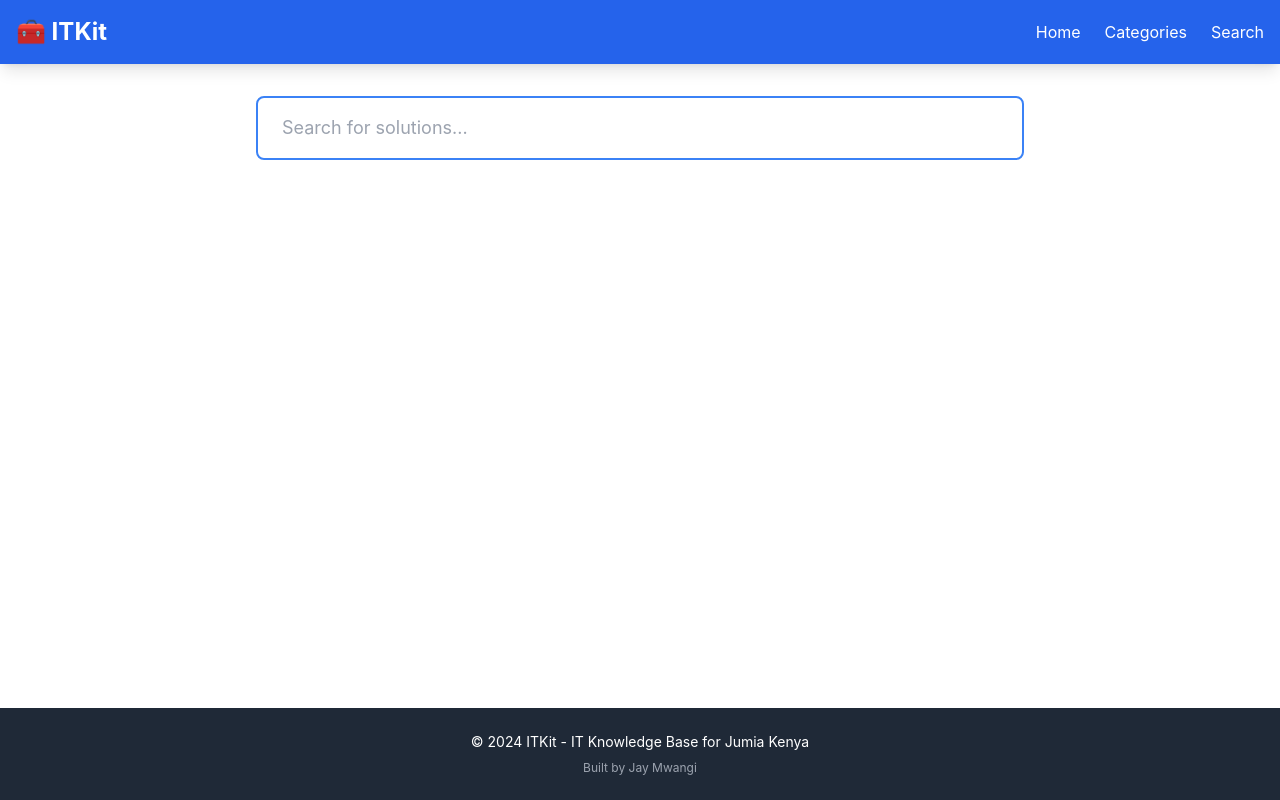
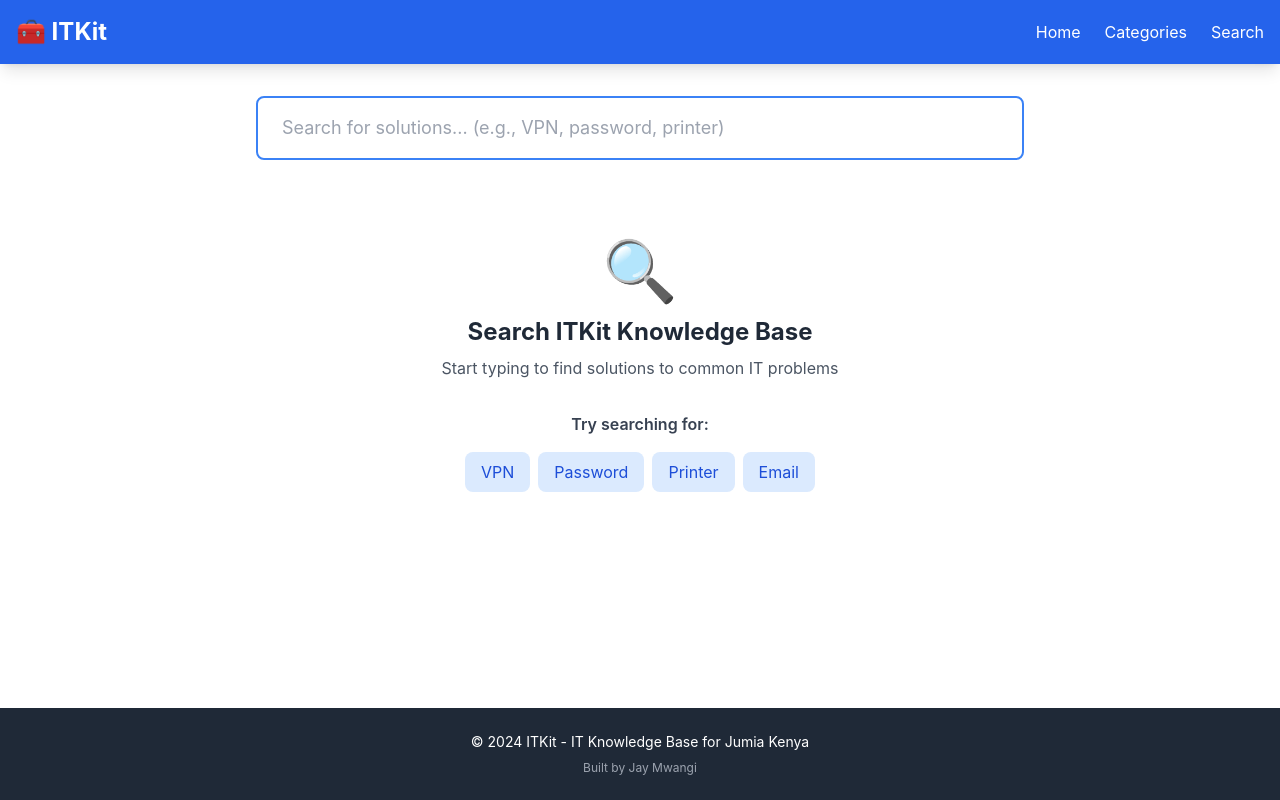
Before and after one commit to JayKadi/itkit, a React app in the folder frontend/: page /search in a window 1280 px wide. Built offline with nearby package versions, Linux system fonts and the light colour scheme; the HTML template or start-up script is replaced by a standard one.

Commit message:
Adds autocomplete search

```diff
--- a/frontend/src/pages/HomePage.tsx
+++ b/frontend/src/pages/HomePage.tsx
@@ -1,5 +1,5 @@
 import { useEffect, useState } from 'react';
-import { Link } from 'react-router-dom';
+import { Link, useNavigate } from 'react-router-dom';
 import { articleService } from '../services/articleService';
 import { categoryService } from '../services/categoryService';
 import type { Article, Category } from '../types';
@@ -9,6 +9,13 @@ const HomePage = () => {
   const [categories, setCategories] = useState<Category[]>([]);
   const [loading, setLoading] = useState(true);
 
+  // Search state
+  const [searchTerm, setSearchTerm] = useState('');
+  const [searchResults, setSearchResults] = useState<Article[]>([]);
+  const [searching, setSearching] = useState(false);
+  const navigate = useNavigate();
+
+  // Fetch initial data
   useEffect(() => {
     const fetchData = async () => {
       try {
@@ -34,6 +41,41 @@ const HomePage = () => {
     fetchData();
   }, []);
 
+  // Live search as user types
+  useEffect(() => {
+    const timer = setTimeout(() => {
+      if (searchTerm.trim().length >= 2) {
+        handleSearch(searchTerm);
+      } else {
+        setSearchResults([]);
+      }
+    }, 300); // 300ms debounce
+
+    return () => clearTimeout(timer);
+  }, [searchTerm]);
+
+  const handleSearch = async (term: string) => {
+    setSearching(true);
+    try {
+      const response = await articleService.search(term);
+
+      if (response.success && response.data.articles) {
+        setSearchResults(response.data.articles);
+      }
+    } catch (error) {
+      console.error('Search failed:', error);
+    } finally {
+      setSearching(false);
+    }
+  };
+
+  const handleSubmit = (e: React.FormEvent) => {
+    e.preventDefault();
+    if (searchTerm.trim()) {
+      navigate(`/search?q=${encodeURIComponent(searchTerm)}`);
+    }
+  };
+
   if (loading) {
     return (
       <div className="flex justify-center items-center h-64">
@@ -41,6 +83,10 @@ const HomePage = () => {
       </div>
     );
   }
+
+  // If user is searching, show search results
+  const displayArticles = searchTerm.trim().length >= 2 ? searchResults : articles;
+  const isSearching = searchTerm.trim().length >= 2;
 
   return (
     <div className="container mx-auto px-4 py-8">
@@ -52,16 +98,48 @@ const HomePage = () => {
         <p className="text-xl text-gray-600 mb-6">
           Your IT knowledge base for quick solutions
         </p>
+
+        {/* Search Bar with Live Results */}
         <div className="max-w-2xl mx-auto">
+          <form onSubmit={handleSubmit}>
+            <div className="relative">
               <input
                 type="text"
-            placeholder="Search for solutions..."
+                value={searchTerm}
+                onChange={(e) => setSearchTerm(e.target.value)}
+                placeholder="Search for solutions... (e.g., VPN, password, printer)"
                 className="w-full px-6 py-4 text-lg border-2 border-gray-300 rounded-lg focus:outline-none focus:border-blue-500"
               />
+
+              {/* Loading spinner or search icon */}
+              {searching ? (
+                <div className="absolute right-4 top-1/2 transform -translate-y-1/2">
+                  <div className="animate-spin rounded-full h-6 w-6 border-b-2 border-blue-600"></div>
+                </div>
+              ) : (
+                <button
+                  type="submit"
+                  className="absolute right-4 top-1/2 transform -translate-y-1/2 text-gray-400 hover:text-blue-600"
+                >
+                  <svg className="w-6 h-6" fill="none" stroke="currentColor" viewBox="0 0 24 24">
+                    <path strokeLinecap="round" strokeLinejoin="round" strokeWidth={2} d="M21 21l-6-6m2-5a7 7 0 11-14 0 7 7 0 0114 0z" />
+                  </svg>
+                </button>
+              )}
+            </div>
+          </form>
+
+          {/* Search hint */}
+          {searchTerm.trim().length > 0 && searchTerm.trim().length < 2 && (
+            <p className="text-sm text-gray-500 mt-2 text-left">
+              Type at least 2 characters to search...
+            </p>
+          )}
         </div>
       </div>
 
       {/* Categories */}
+      {!isSearching && (
         <div className="mb-12">
           <h2 className="text-2xl font-bold text-gray-800 mb-6">Browse by Category</h2>
           <div className="grid grid-cols-2 md:grid-cols-3 lg:grid-cols-6 gap-4">
@@ -77,12 +155,20 @@ const HomePage = () => {
             ))}
           </div>
         </div>
+      )}
 
-      {/* Recent Articles */}
+      {/* Articles - Recent or Search Results */}
       <div>
-        <h2 className="text-2xl font-bold text-gray-800 mb-6">Recent Articles</h2>
+        <h2 className="text-2xl font-bold text-gray-800 mb-6">
+          {isSearching
+            ? `Search Results (${displayArticles.length} found)`
+            : 'Recent Articles'
+          }
+        </h2>
+
+        {displayArticles.length > 0 ? (
           <div className="grid md:grid-cols-2 lg:grid-cols-3 gap-6">
-          {articles.map((article) => (
+            {displayArticles.map((article) => (
               <Link
                 key={article.id}
                 to={`/article/${article.slug}`}
@@ -106,6 +192,35 @@ const HomePage = () => {
               </Link>
             ))}
           </div>
+        ) : isSearching ? (
+          <div className="text-center py-12 bg-white rounded-lg shadow">
+            <div className="text-6xl mb-4">🔍</div>
+            <h3 className="text-2xl font-bold text-gray-800 mb-2">
+              No results found
+            </h3>
+            <p className="text-gray-600 mb-6">
+              Try different keywords or browse categories above
+            </p>
+            <button
+              onClick={() => setSearchTerm('')}
+              className="px-6 py-3 bg-blue-600 text-white rounded-lg hover:bg-blue-700 transition"
+            >
+              Clear Search
+            </button>
+          </div>
+        ) : null}
+
+        {/* View all results link for searches */}
+        {isSearching && displayArticles.length > 0 && (
+          <div className="mt-8 text-center">
+            <Link
+              to={`/search?q=${encodeURIComponent(searchTerm)}`}
+              className="inline-block px-8 py-3 bg-blue-600 text-white rounded-lg hover:bg-blue-700 transition font-medium"
+            >
+              View detailed search results with quick answers →
+            </Link>
+          </div>
+        )}
       </div>
     </div>
   );
--- a/frontend/src/pages/SearchPage.tsx
+++ b/frontend/src/pages/SearchPage.tsx
@@ -1,7 +1,7 @@
 import { useState, useEffect } from 'react';
 import { useSearchParams, Link } from 'react-router-dom';
 import { articleService } from '../services/articleService';
-import  type { Article } from '../types';
+import type { Article } from '../types';
 
 interface SearchResponse {
   quickAnswer: string | null;
@@ -22,14 +22,22 @@ const SearchPage = () => {
   const [results, setResults] = useState<SearchResponse | null>(null);
   const [loading, setLoading] = useState(false);
 
+  // Debounce search - wait 300ms after user stops typing
   useEffect(() => {
-    if (query) {
-      handleSearch(query);
-    }
-  }, [query]);
+    const timer = setTimeout(() => {
+      if (searchTerm.trim().length >= 2) {
+        handleSearch(searchTerm);
+        setSearchParams({ q: searchTerm });
+      } else if (searchTerm.trim().length === 0) {
+        setResults(null);
+      }
+    }, 300); // Wait 300ms after user stops typing
+
+    return () => clearTimeout(timer);
+  }, [searchTerm]);
 
   const handleSearch = async (term: string) => {
-    if (!term.trim()) return;
+    if (!term.trim() || term.trim().length < 2) return;
 
     setLoading(true);
     try {
@@ -45,38 +53,35 @@ const SearchPage = () => {
     }
   };
 
-  const handleSubmit = (e: React.FormEvent) => {
-    e.preventDefault();
-    if (searchTerm.trim()) {
-      setSearchParams({ q: searchTerm });
-    }
-  };
-
   return (
     <div className="container mx-auto px-4 py-8">
       {/* Search Bar */}
       <div className="mb-8">
-        <form onSubmit={handleSubmit}>
-          <div className="max-w-3xl mx-auto">
+        <div className="max-w-3xl mx-auto">
+          <div className="relative">
             <input
               type="text"
               value={searchTerm}
               onChange={(e) => setSearchTerm(e.target.value)}
-              placeholder="Search for solutions..."
+              placeholder="Search for solutions... (e.g., VPN, password, printer)"
               className="w-full px-6 py-4 text-lg border-2 border-gray-300 rounded-lg focus:outline-none focus:border-blue-500"
               autoFocus
             />
+            {loading && (
+              <div className="absolute right-4 top-1/2 transform -translate-y-1/2">
+                <div className="animate-spin rounded-full h-6 w-6 border-b-2 border-blue-600"></div>
+              </div>
+            )}
           </div>
-        </form>
+          {searchTerm.trim().length > 0 && searchTerm.trim().length < 2 && (
+            <p className="text-sm text-gray-500 mt-2">
+              Type at least 2 characters to search...
+            </p>
+          )}
+        </div>
       </div>
 
-      {loading && (
-        <div className="text-center py-12">
-          <div className="text-xl text-gray-600">Searching...</div>
-        </div>
-      )}
-
-      {!loading && results && (
+      {results && (
         <>
           {/* Search Info */}
           <div className="mb-6">
@@ -186,6 +191,48 @@ const SearchPage = () => {
           )}
         </>
       )}
+
+      {!results && !loading && searchTerm.trim().length === 0 && (
+        <div className="text-center py-12">
+          <div className="text-6xl mb-4">🔍</div>
+          <h3 className="text-2xl font-bold text-gray-800 mb-2">
+            Search ITKit Knowledge Base
+          </h3>
+          <p className="text-gray-600">
+            Start typing to find solutions to common IT problems
+          </p>
+
+          <div className="mt-8 max-w-2xl mx-auto">
+            <h4 className="font-semibold text-gray-700 mb-4">Try searching for:</h4>
+            <div className="flex flex-wrap gap-2 justify-center">
+              <button
+                onClick={() => setSearchTerm('VPN')}
+                className="px-4 py-2 bg-blue-100 text-blue-700 rounded-lg hover:bg-blue-200 transition"
+              >
+                VPN
+              </button>
+              <button
+                onClick={() => setSearchTerm('password')}
+                className="px-4 py-2 bg-blue-100 text-blue-700 rounded-lg hover:bg-blue-200 transition"
+              >
+                Password
+              </button>
+              <button
+                onClick={() => setSearchTerm('printer')}
+                className="px-4 py-2 bg-blue-100 text-blue-700 rounded-lg hover:bg-blue-200 transition"
+              >
+                Printer
+              </button>
+              <button
+                onClick={() => setSearchTerm('email')}
+                className="px-4 py-2 bg-blue-100 text-blue-700 rounded-lg hover:bg-blue-200 transition"
+              >
+                Email
+              </button>
+            </div>
+          </div>
+        </div>
+      )}
     </div>
   );
 };
```
Lines whose indentation alone changed are shown as unchanged.
